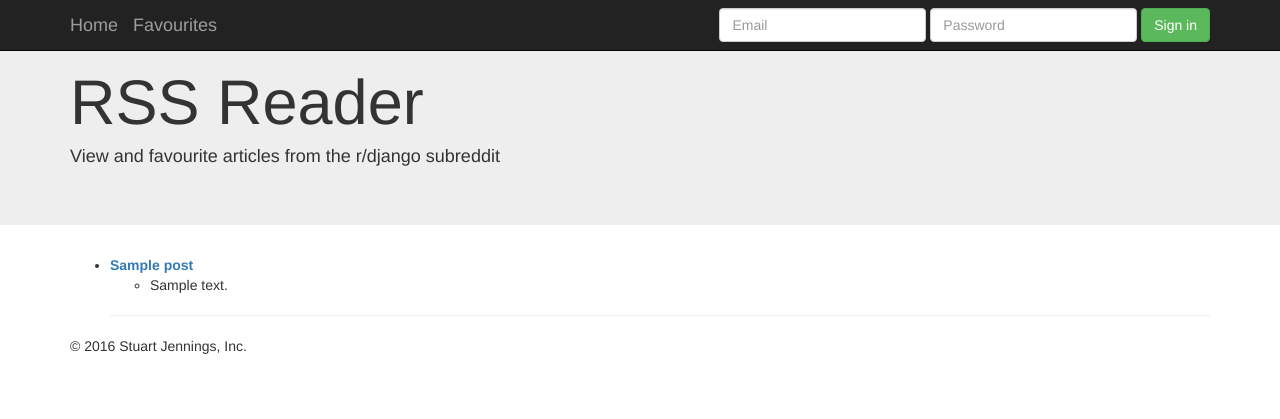
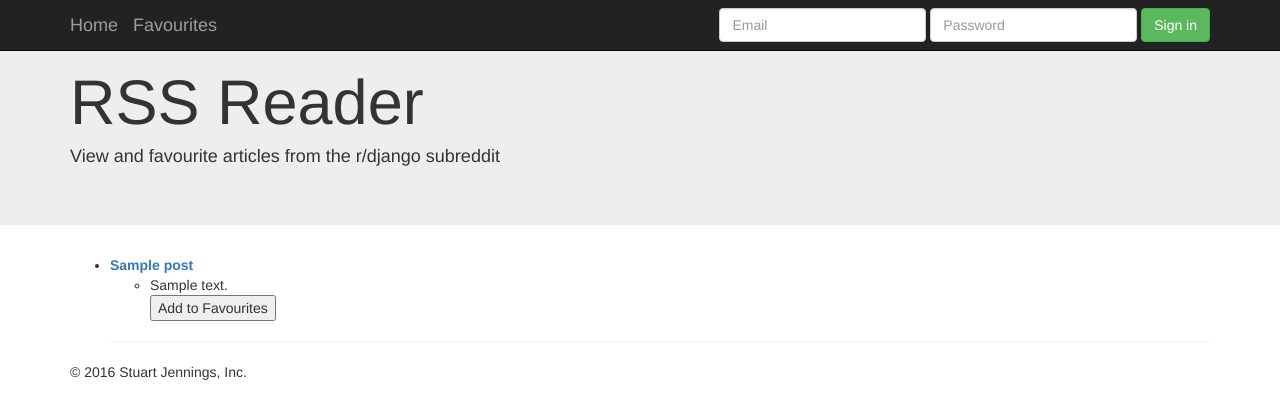
Before and after one commit to StuJ/django-rssreader, a Django app: template reader_app/templates/reader_app/index.html in a window 1280 px wide. Shown: the top 419 px of the page. Run offline with Django 3.2, Linux system fonts and the light colour scheme; the template is opened without the code that fills it: most values are stand-ins (such as "Sample title", 1, 10 or a date in 2020); some libraries are stand-ins or nearby versions.

Commit message:
Basic favourites button

```diff
--- a/reader_app/templates/reader_app/index.html
+++ b/reader_app/templates/reader_app/index.html
@@ -72,6 +72,7 @@
                 <li><a href = {{post.link}} style= "font-weight: bold"> {{post.title}} </a></li>
                     <ul>
                         <li>{{post.description | safe}}</li>
+                        <button type= "button">Add to Favourites</button>
                     </ul>
                 <hr>
             {% endfor %}
```
